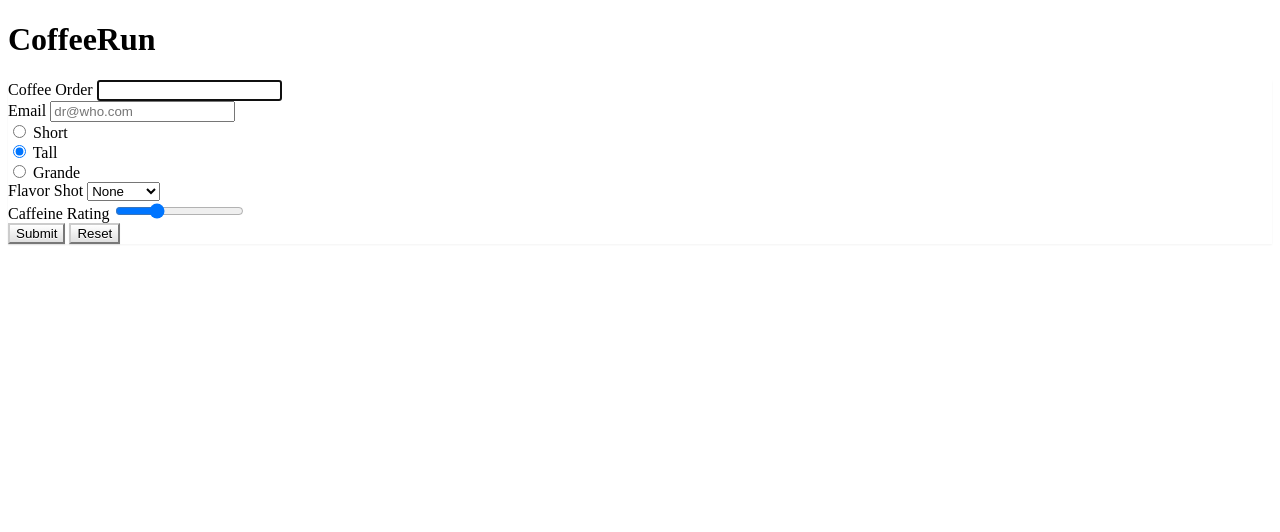
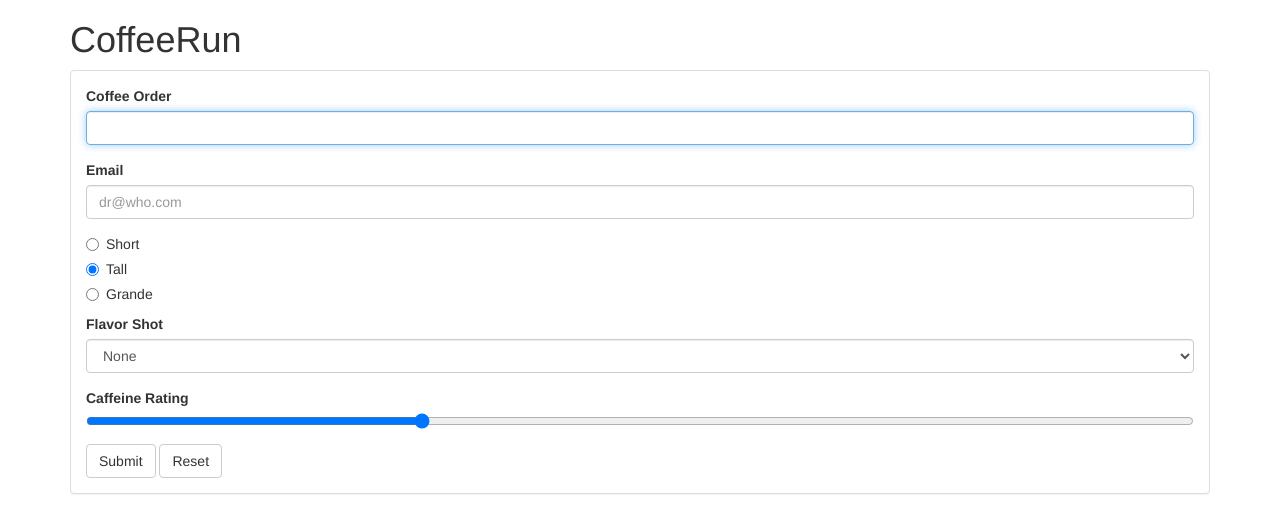
Before and after one commit to grenrock/473-hw3, a plain HTML site: page index.html in a window 1280 px wide. Drawn offline with nearby package versions, Linux system fonts and the light colour scheme.

Commit message:
chapter 10

```diff
--- a/index.html
+++ b/index.html
@@ -3,7 +3,7 @@
   <head>
     <meta charset="utf-8">
     <title>coffeerun</title>
-    <link rel="stylesheet" href="https://cdnjs.cloudflare.com/ajax/libs/twitter-bootstrap/3.3.6/css/bootstrap-theme.min.css">
+    <link rel="stylesheet" href="https://cdnjs.cloudflare.com/ajax/libs/twitter-bootstrap/3.3.6/css/bootstrap.min.css">
   </head>
   <body class="container">
     <header>
```
